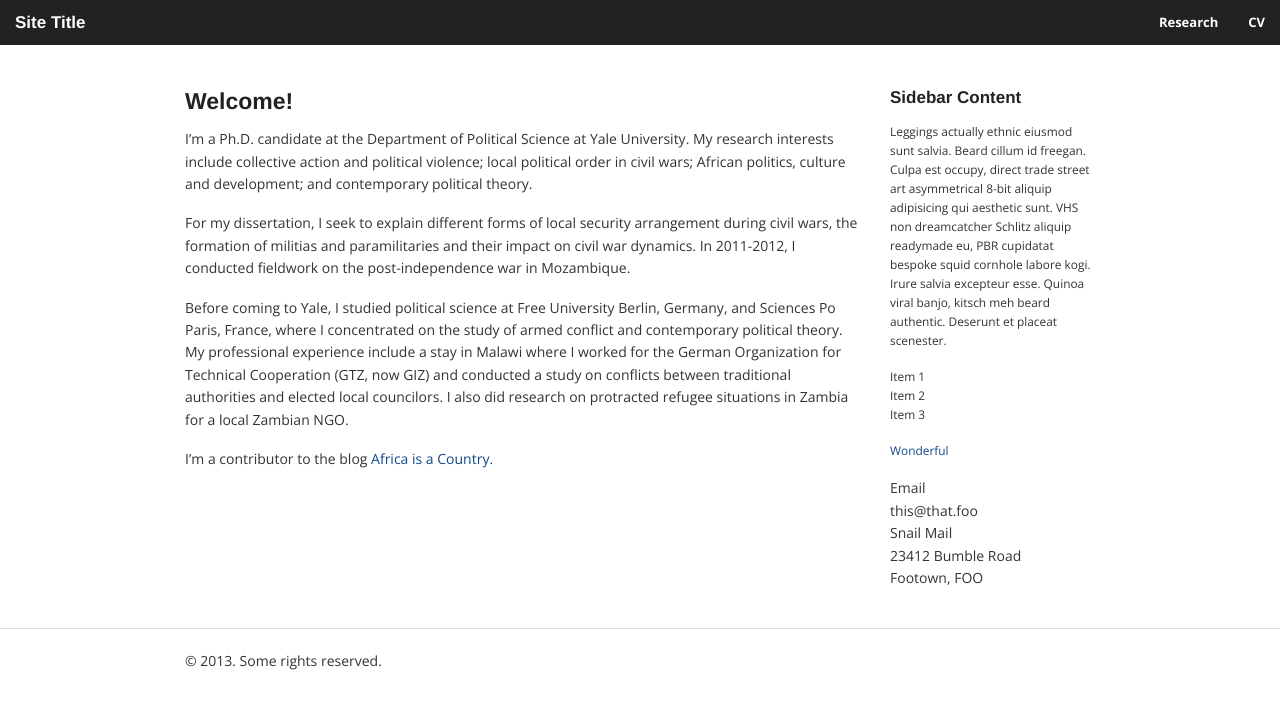
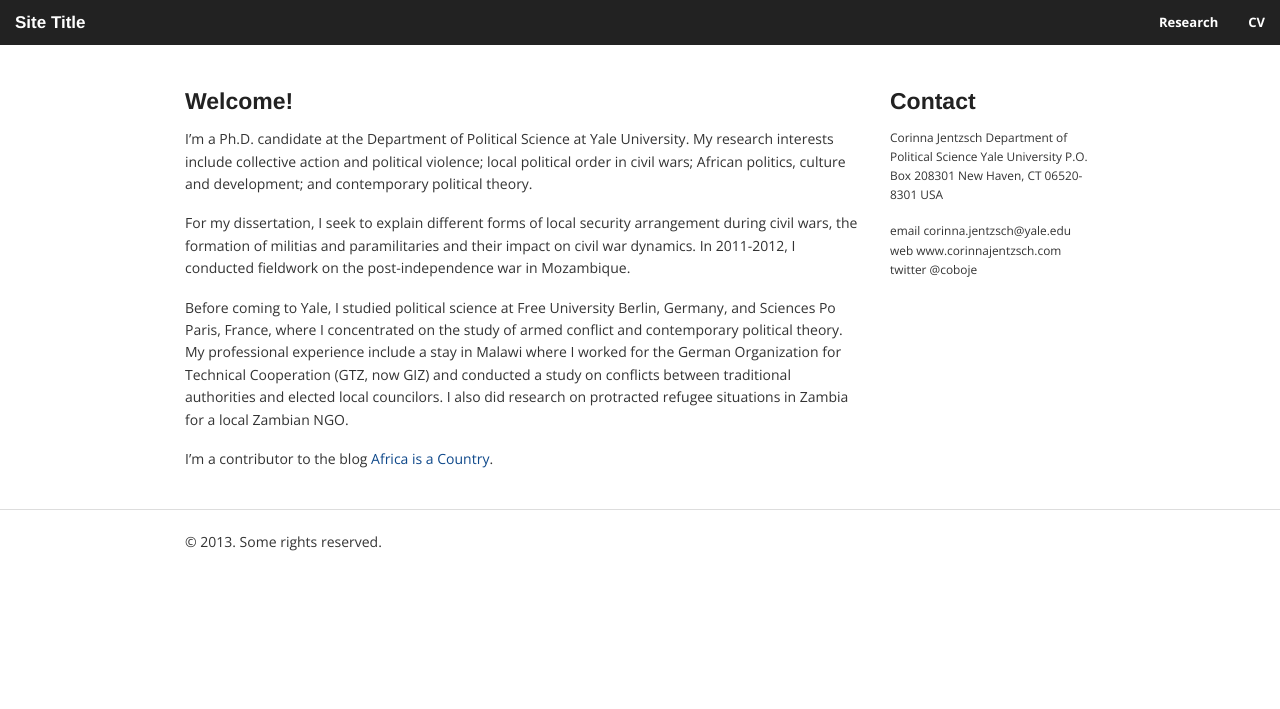
Before and after one commit to corinnajentzsch/corinnajentzsch.github.io, a Jekyll site: the page built from index.md, in a window 1280 px wide. Shown: the top 709 px of the page. Built offline with Jekyll 4.4.1, drawn with Linux system fonts in a browser that asks for light colours; nearby versions of some CDN libraries; library files that are not in the unit come from our copies.

Commit message:
Updated _includes/sidebar.md

```diff
--- a/_includes/sidebar.md
+++ b/_includes/sidebar.md
@@ -1,20 +1,12 @@
-##### Sidebar Content
+#### Contact
 
-Leggings actually ethnic eiusmod sunt salvia. Beard cillum id freegan. Culpa
-est occupy, direct trade street art asymmetrical 8-bit aliquip adipisicing qui
-aesthetic sunt. VHS non dreamcatcher Schlitz aliquip readymade eu, PBR
-cupidatat bespoke squid cornhole labore kogi. Irure salvia excepteur esse.
-Quinoa viral banjo, kitsch meh beard authentic. Deserunt et placeat scenester.
+Corinna Jentzsch
+Department of Political Science
+Yale University
+P.O. Box 208301
+New Haven, CT 06520-8301
+USA
 
-* Item 1
-* Item 2
-* Item 3
-
-[Wonderful](#)
-
-Email
-:    this@that.foo
-
-Snail Mail
-:    23412 Bumble Road
-:    Footown, FOO
+email corinna.jentzsch@yale.edu
+web www.corinnajentzsch.com
+twitter @coboje
```
